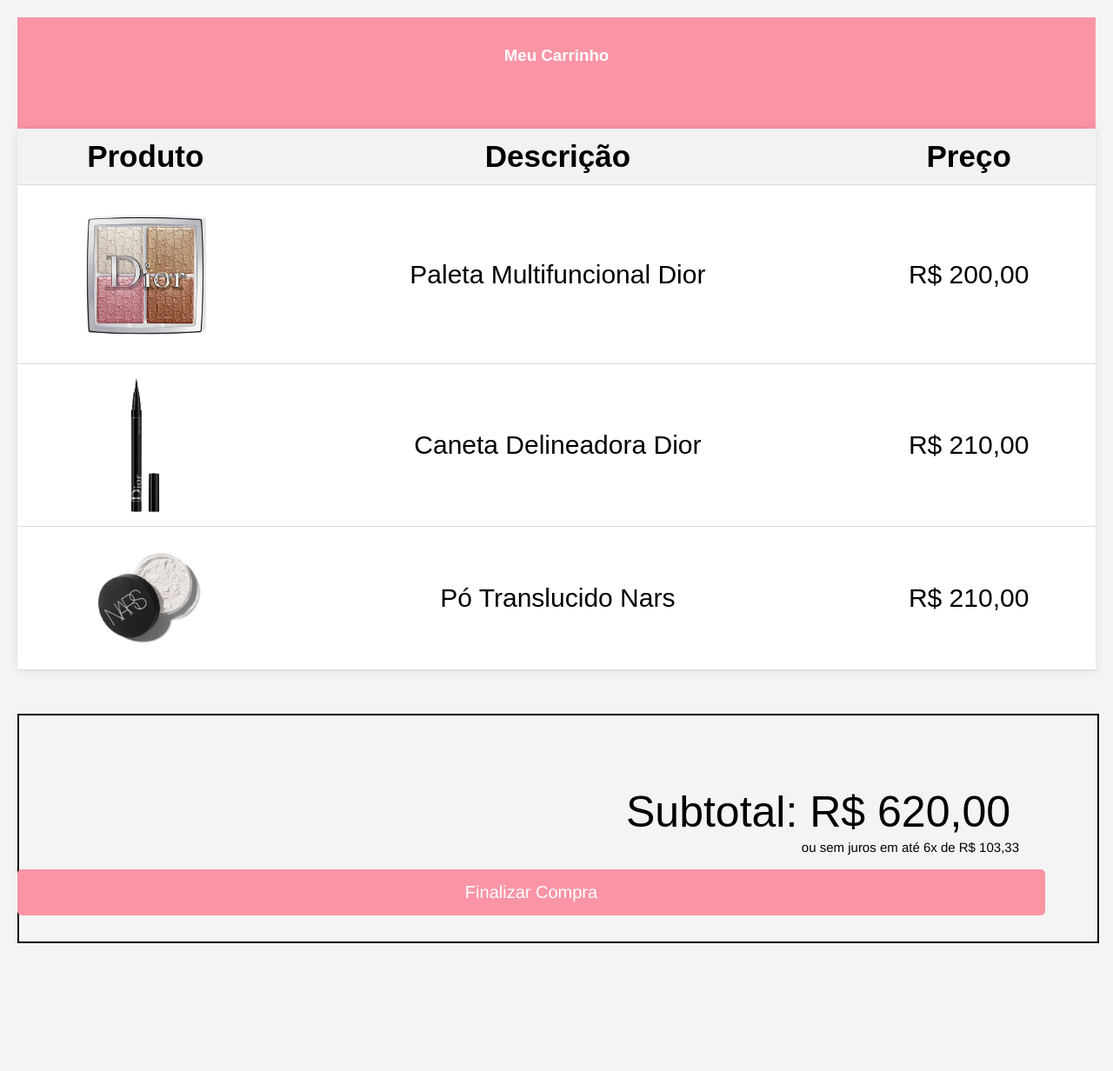
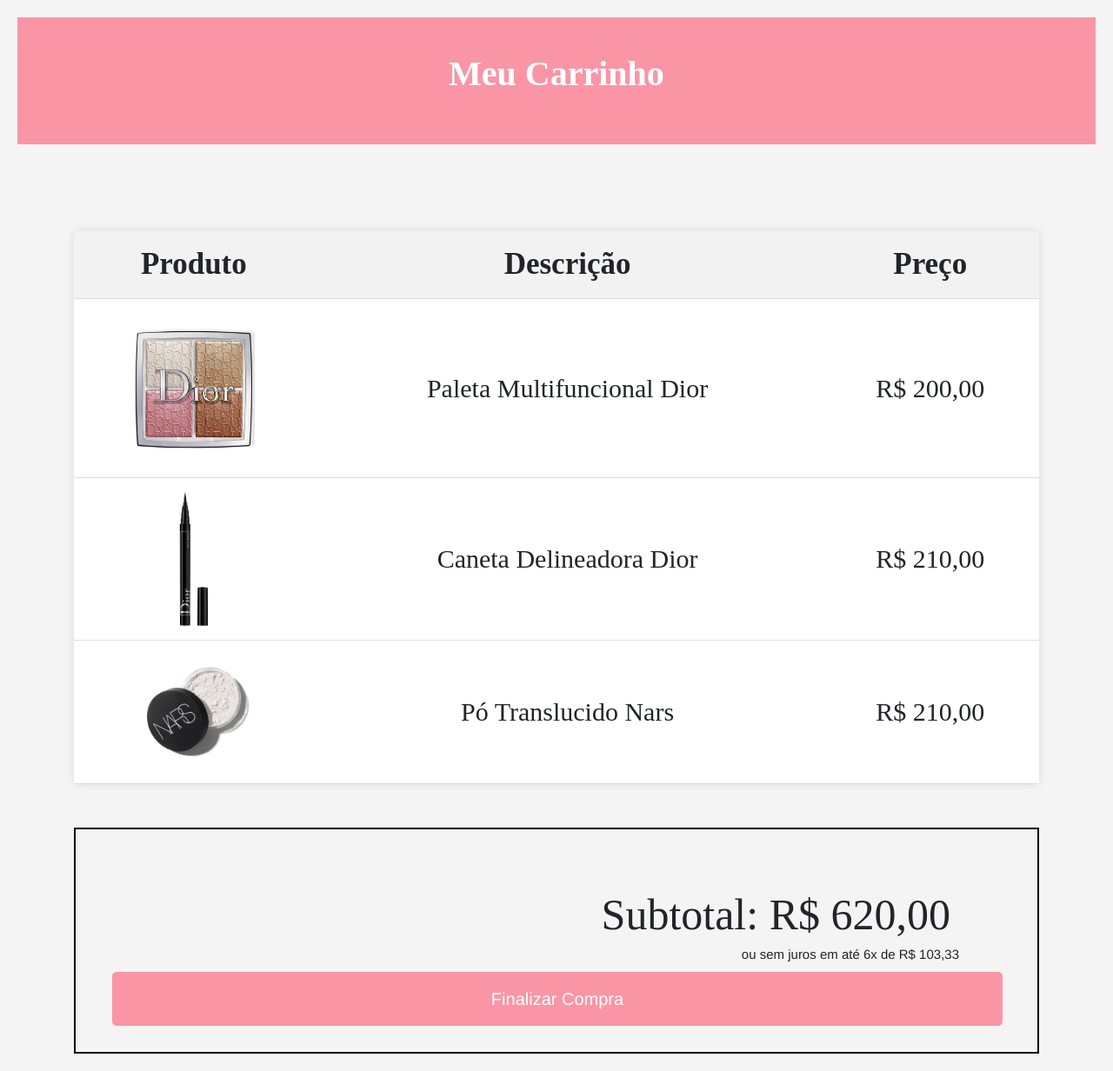
Before and after one commit to ludimilasantosmoraes/prova-pw, a website: page Tela_Carrinho.html in a window 1280 px wide. Shown: the whole page at 87% size. Before the commit the page ends 1105 px from the top, so only its background shows below. Drawn offline with nearby package versions, Linux system fonts and the light colour scheme.

Commit message:
parte uriel

```diff
--- a/Tela_Carrinho.html
+++ b/Tela_Carrinho.html
@@ -4,27 +4,30 @@
     <meta charset="UTF-8">
     <meta name="viewport" content="width=device-width, initial-scale=1.0">
     <title>Carrinho LL Shoes</title>
+    <!-- Incluindo o CSS do Bootstrap -->
+    <link href="https://stackpath.bootstrapcdn.com/bootstrap/4.5.2/css/bootstrap.min.css" rel="stylesheet">
+    <!-- Seu CSS personalizado -->
     <link rel="stylesheet" href="css/Tela_Carrinho.css">
 </head>
 <body>
     <!-- Cabeçalho -->
     <header>
-        <h3>Meu Carrinho</h3>
+        <p><b> Meu Carrinho </b></p>
     </header>
 
-    <div class="container mt-4">
+    <div class="container">
         <!-- Tabela de Produtos -->
-        <table>
-            <thead>
+        <table >
+            <thead >
                 <tr>
-                    <th>Produto</th>
+                    <th >Produto</th>
                     <th>Descrição</th>
-                    <th>Preço</th>
+                    <th >Preço</th>
                 </tr>
             </thead>
             <tbody>
                 <tr>
-                    <td><img src="img/img7.jpg" alt="Produto 1" class="produto-imagem"></td>
+                    <td><img src="img/img7.jpg" alt="Produto 1"  class="produto-imagem"></td>
                     <td>Paleta Multifuncional Dior</td>
                     <td>R$ 200,00</td>
                 </tr>
@@ -43,8 +46,8 @@
 
         <!-- Seção Finalização -->
         <div class="final">
-            <p class="subtotal">Subtotal: R$ 620,00</p>
-            <p class="aviso">ou sem juros em até 6x de R$ 103,33</p>
+            <p id="subtotal">Subtotal: R$ 620,00</p>
+            <p id="aviso">ou sem juros em até 6x de R$ 103,33</p>
             <a href="index.html" class="btn">Finalizar Compra</a>
         </div>
     </div>
--- a/css/Tela_Carrinho.css
+++ b/css/Tela_Carrinho.css
@@ -8,13 +8,18 @@
 }
 
 header{
+    width: 100%;
+    height: 30%;
     background-color: rgb(250, 149, 166);
+    padding: 35px;
+    font-size: 40px;
+    color: white;
     text-align: center;
-    padding: 14px;
-    color: #fff;
-    height: 100px;
+}
+*{
+    font-family:'Times New Roman';
+}
 
-}
 body {
     font-family: Arial, sans-serif;
     margin: 20px;
@@ -55,7 +60,7 @@
     margin: 0 auto;
 }
 
-.subtotal{
+#subtotal{
     font-size: 50px;
     text-align: center;
     margin-bottom: 120px;
@@ -67,7 +72,7 @@
     font-family: helvetica;
 }
 
-.aviso{
+#aviso{
     font-family: Helvetica;
     font-size:15px;
     position: absolute;
@@ -89,7 +94,7 @@
     position: absolute;
     font-family: Helvetica;
     display:block;
-    width: 90%;
+    width: 80%;
     text-align: center;
     text-decoration: none;
     background-color: rgb(250, 149, 166);
@@ -98,7 +103,7 @@
     padding: 15px;
     border-radius: 5px;
     margin-bottom: 30px;
-    margin-right: 60px;
+    margin-right: 40px;
 }
 
 
@@ -108,3 +113,7 @@
     position: absolute;
 
 }
+
+.container{
+    margin-top: 100px;
+}
--- a/css/Tela_catalogo.css
+++ b/css/Tela_catalogo.css
@@ -12,6 +12,9 @@
     font-size: 20px;
     color: white;
     text-align: center;
+}
+*{
+    font-family:'Segoe UI';
 }
 
 /* Grid de produtos */
```
Also changed, not shown: css/Tela_inicial.css (line endings or trailing spaces).
